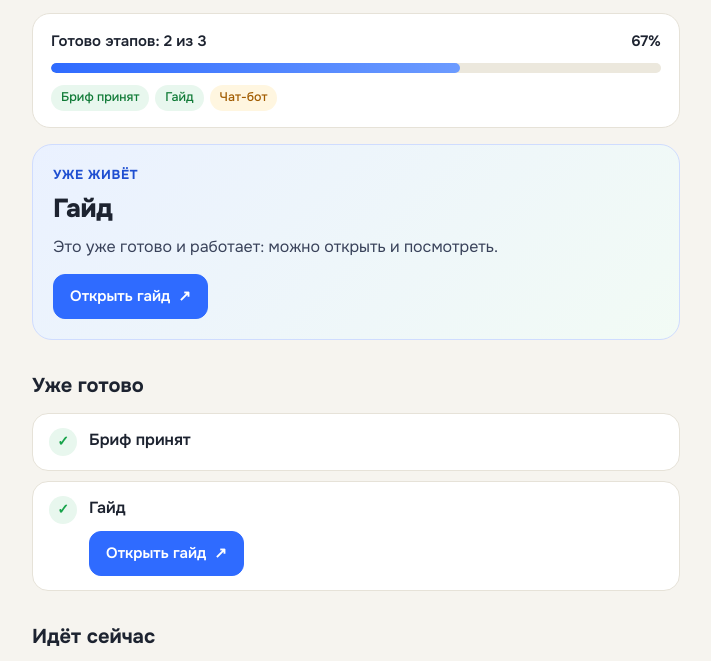
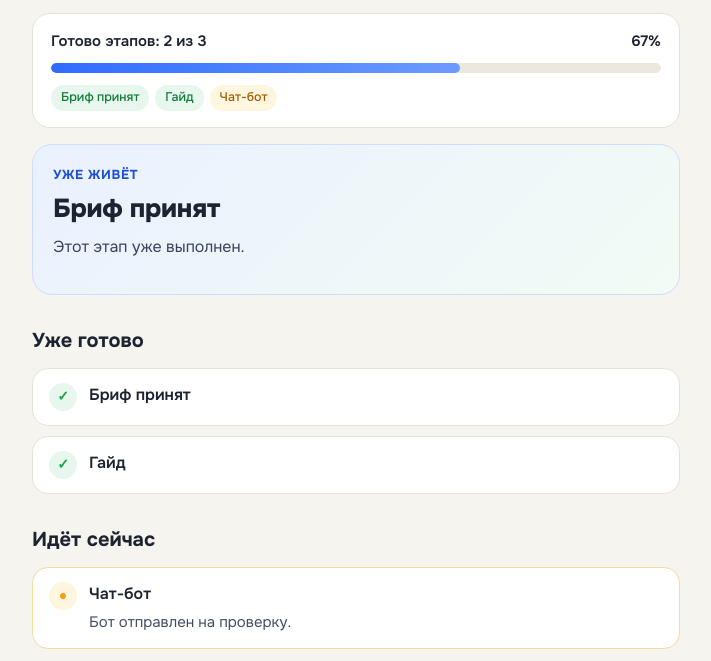
Before and after one commit to murzzsite/client-pages, a plain HTML site: page p/5zycgg3ab5/index.html in a window 1280 px wide. Shown: the part 105-766 px from the top of the page, without its empty margins (284-995 px from the left). Drawn offline with Linux system fonts and the light colour scheme.

Commit message:
project page: @vasilevpr

```diff
--- a/p/5zycgg3ab5/index.html
+++ b/p/5zycgg3ab5/index.html
@@ -47,8 +47,8 @@ a:focus-visible{outline:3px solid #9bb8ff;outline-offset:2px}
 <h1>Ваш проект: Иван Васильев</h1>
 <div class="prog"><div class="pt"><span>Готово этапов: 2 из 3</span><span>67%</span></div><div class="bar" role="progressbar" aria-valuenow="67" aria-valuemin="0" aria-valuemax="100"><i></i></div>
 <div class="chips"><span class="chip done">Бриф принят</span><span class="chip done">Гайд</span><span class="chip active">Чат-бот</span></div></div>
-<div class="win"><div class="wk">Уже живёт</div><div class="wt">Гайд</div><p>Это уже готово и работает: можно открыть и посмотреть.</p><a class="btn pri" href="https://guide-generator.leestygpt.workers.dev/g/vasilev-gosz" target="_blank" rel="noopener">Открыть гайд<span aria-hidden="true">↗</span></a></div>
-<section><h2>Уже готово</h2><div class="card done"><div class="dot" aria-hidden="true">✓</div><div class="cb"><div class="ct">Бриф принят</div></div></div><div class="card done"><div class="dot" aria-hidden="true">✓</div><div class="cb"><div class="ct">Гайд</div><div class="btns"><a class="btn pri" href="https://guide-generator.leestygpt.workers.dev/g/vasilev-gosz" target="_blank" rel="noopener">Открыть гайд<span aria-hidden="true">↗</span></a></div></div></div></section>
+<div class="win"><div class="wk">Уже живёт</div><div class="wt">Бриф принят</div><p>Этот этап уже выполнен.</p></div>
+<section><h2>Уже готово</h2><div class="card done"><div class="dot" aria-hidden="true">✓</div><div class="cb"><div class="ct">Бриф принят</div></div></div><div class="card done"><div class="dot" aria-hidden="true">✓</div><div class="cb"><div class="ct">Гайд</div></div></div></section>
 <section><h2>Идёт сейчас</h2><div class="card active"><div class="dot" aria-hidden="true">●</div><div class="cb"><div class="ct">Чат-бот</div><p>Бот отправлен на проверку.</p></div></div></section>
 
 
```
